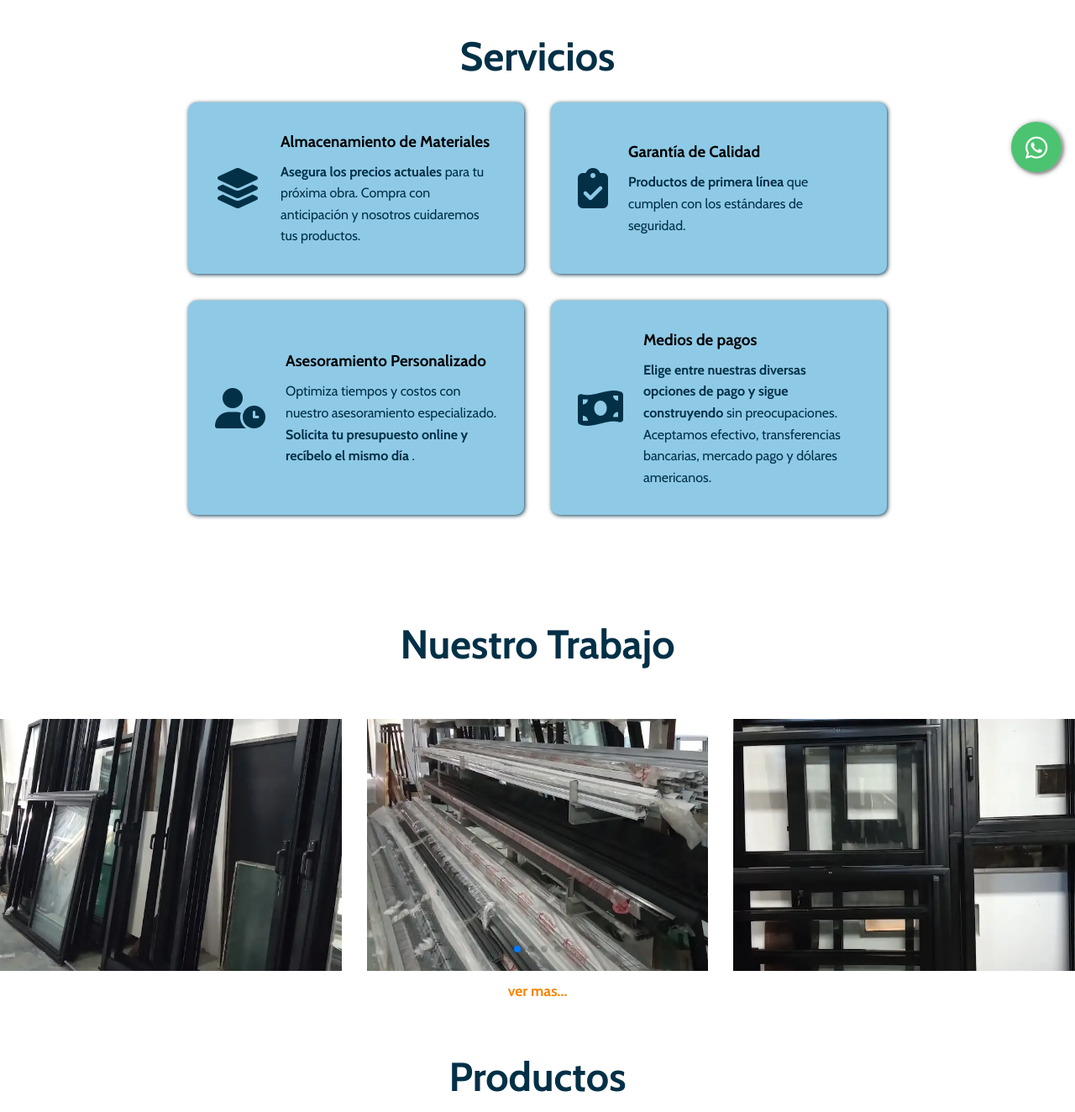
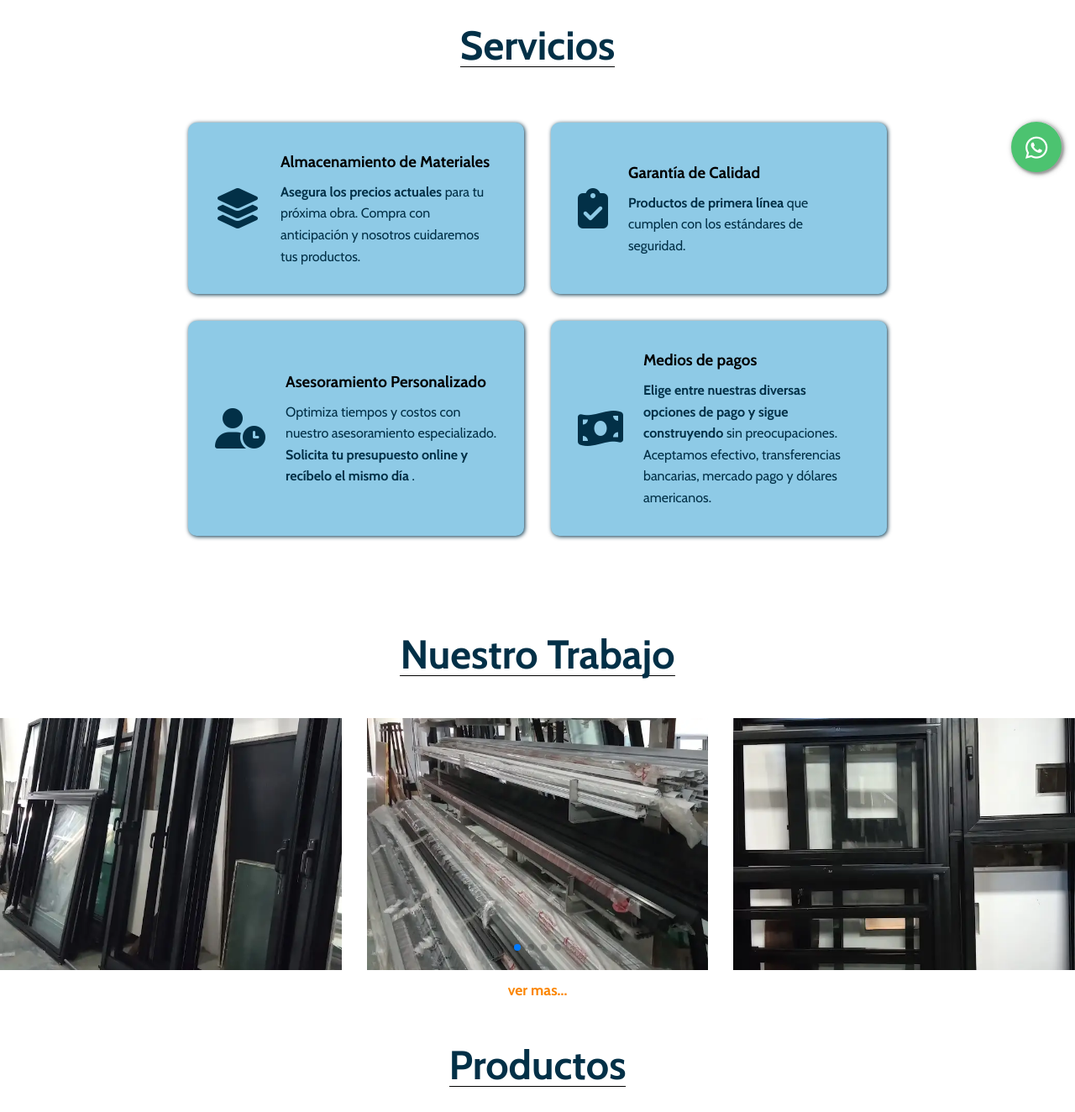
Before and after one commit to retak1ng/carpinteria-de-aluminio-coam, an Astro site: page / in a window 1280 px wide. Shown: the part 580-1904 px from the top of the page at 84% size. Built offline with nearby package versions, Linux system fonts and the light colour scheme; Astro itself is replaced by a stand-in of ours.

Commit message:
correccion en los titulos de cada seccion.

```diff
--- a/src/pages/index.astro
+++ b/src/pages/index.astro
@@ -325,12 +325,15 @@ import Layout from "../layouts/Layout.astro";
 
 	.servicio div h1 {
 		color: rgb(var(--azul-oscuro));
+		line-height: 50px;
+		border-bottom: 1px solid #000;
 	}
 
 	.servicio .servicio-items-container {
 		display: flex;
 		flex-wrap: wrap;
 		justify-content: center;
+		margin-top: 50px;
 	}
 
 	.servicio .servicio-item {
@@ -365,6 +368,8 @@ import Layout from "../layouts/Layout.astro";
 	/**MIN-GALERIA */
 	.min-galeria div h1 {
 		color: rgb(var(--azul-oscuro));
+		line-height: 50px;
+		border-bottom: 1px solid #000;
 	}
 
 	.min-galeria {
@@ -389,10 +394,13 @@ import Layout from "../layouts/Layout.astro";
 		flex-direction: column;
 		justify-content: center;
 		align-items: center;
+		/**border-top: 3px solid #000;*/
 	}
 
 	.producto div h1{
 		color: rgb(var(--azul-oscuro));
+		border-bottom: 1px solid #000;
+		line-height: 50px;
 	}
 
 	.producto .producto-item {
@@ -530,6 +538,8 @@ import Layout from "../layouts/Layout.astro";
 	.otrosProductos div h1 {
 		text-align: center;
 		color: #fff;
+		line-height: 50px;
+		border-bottom: 1px solid #fff;
 	}
 
 	.otrosProductos div ul {
```
